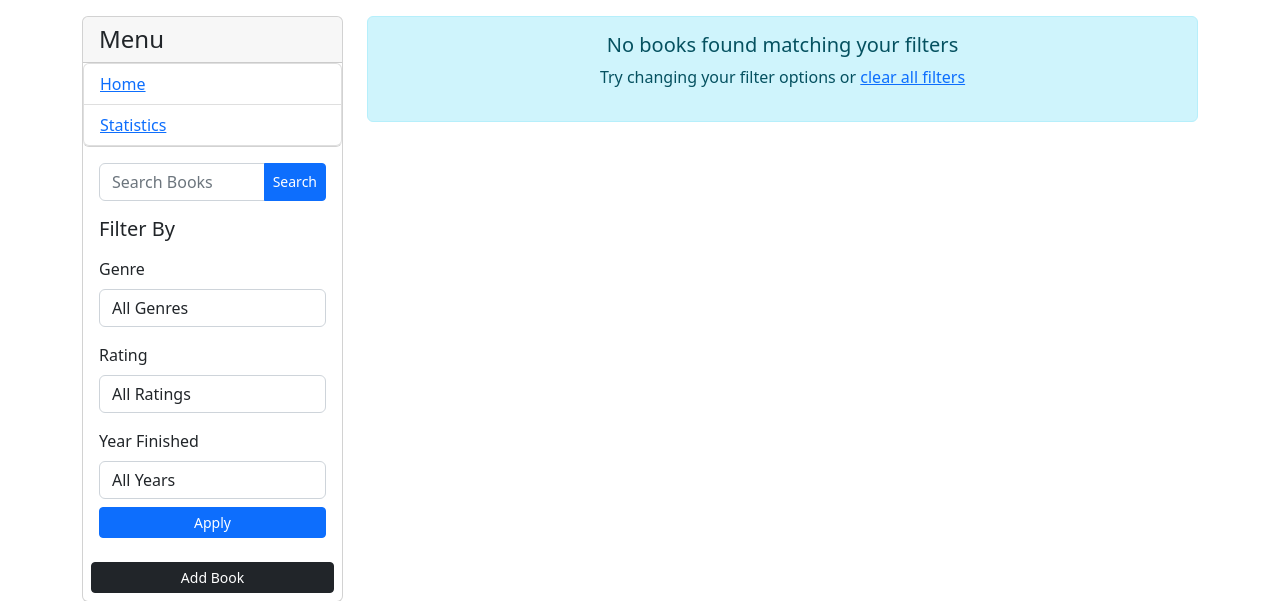
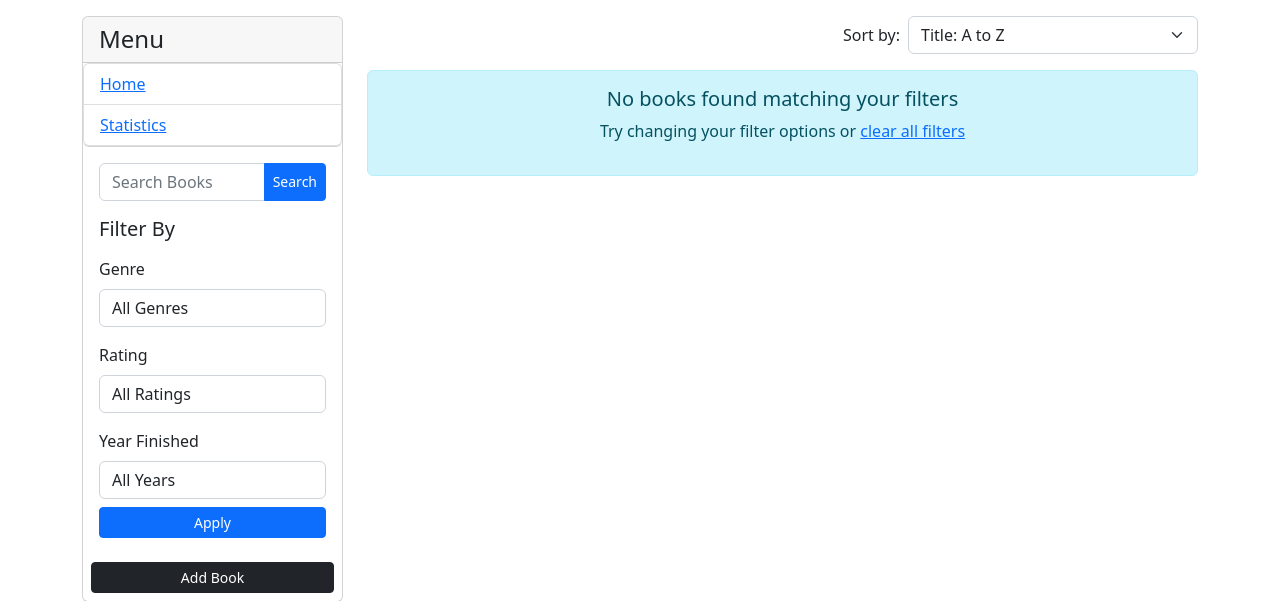
Before and after one commit to Jchute96/bookshelf, a Django app: page /books/ in a window 1280 px wide. Shown: the top 601 px of the page. Run offline with Django 5.2, Linux system fonts and the light colour scheme; data that the repository does not hold is empty.

Commit message:
Add sort feature with 6 sorting options

```diff
--- a/books/templates/books/home.html
+++ b/books/templates/books/home.html
@@ -15,13 +15,14 @@
                 </ul>
 
                 <!-- Form to filter in navbar using dropdowns-->
-            <div class ="p-3">
+                <div class="p-3">
                     <form method="GET" action="">
                         <div class="mb-3">
                             <!-- Create a horizontal grouping for the search input -->
                             <div class="input-group">
                                 <!-- Create a input box for input to use to search books or authors. If user enters a search value display that value when page updates to filter the search results -->
-                        <input type="search" id="search" name="search" class="form-control" placeholder="Search Books" {% if search %} value="{{search}}"{% endif %}>
+                                <input type="search" id="search" name="search" class="form-control"
+                                    placeholder="Search Books" {% if search %} value="{{search}}" {% endif %}>
                                 <button type="submit" class="btn btn-primary btn-sm">Search</button>
                             </div>
                         </div>
@@ -31,7 +32,8 @@
                             <!-- Genre filter options. Display current selected filter if chosen by user -->
                             <option value="">All Genres</option>
                             <option value="fiction" {% if genre == "fiction" %}selected{% endif %}>Fiction</option>
-                        <option value="nonfiction" {% if genre == "nonfiction" %}selected{% endif %}>Non-Fiction</option>
+                            <option value="nonfiction" {% if genre == "nonfiction" %}selected{% endif %}>Non-Fiction
+                            </option>
                             <option value="mystery" {% if genre == "mystery" %}selected{% endif %}>Mystery</option>
                             <option value="scifi" {% if genre == "scifi" %}selected{% endif %}>Science Fiction</option>
                             <option value="fantasy" {% if genre == "fantasy" %}selected{% endif %}>Fantasy</option>
@@ -57,11 +59,10 @@
                             <option value="">All Years</option>
                             {% for book_year in years %}
                             <!-- Display each year user has entered and use |stringformat:"s" to convert the year to a string to be compared to determine if selected or not -->
-                        <option value="{{ book_year.year }}" {% if year == book_year.year|stringformat:"s" %}selected{% endif %}>{{ book_year.year }}</option>
+                            <option value="{{ book_year.year }}" {% if year == book_year.year|stringformat:"s" %} selected{% endif %}>{{ book_year.year }}</option>
                             {% endfor %}
                         </select>
                         <button type="submit" class="btn btn-primary btn-sm mt-2 w-100">Apply</button>
-                </form>
                 </div>
                 <a href="{% url 'add-book' %}" class="m-2 btn btn-dark btn-sm">Add Book</a>
             </div>
@@ -69,6 +70,19 @@
         <!-- books here -->
         <div class="col-md-9 mt-3">
             <div class="row">
+                <!-- Create a container for the sort feature -->
+                <div class="mb-3 d-flex justify-content-end align-items-center">
+                    <p class="mb-0 me-2">Sort by:</p>
+                    <!-- Create a dropdown for sorting options and use onchange to apply the selected sort option when it is picked -->
+                    <select name="sort" class="form-select" style="width: auto;" onchange="this.form.submit()">
+                        <option value="title_asc" {% if sort == "title_asc" %}selected{% endif %}>Title: A to Z</option>
+                        <option value="author_asc" {% if sort == "author_asc" %}selected{% endif %}>Author: A to Z</option>
+                        <option value="rating_desc" {% if sort == "rating_desc" %}selected{% endif %}>Rating: High to Low</option>
+                        <option value="rating_asc" {% if sort == "rating_asc" %}selected{% endif %}>Rating: Low to High</option>
+                        <option value="date_desc" {% if sort == "date_desc" %}selected{% endif %}>Date Finished: Newest to Oldest</option>
+                        <option value="date_asc" {% if sort == "date_asc" %}selected{% endif %}>Date Finished: Oldest to Newest</option>
+                    </select>
+                </div>
                 <!-- using a for loop to loop through all the books -->
                 {% for book in books %}
                 <div class="col-md-4">
@@ -76,22 +90,26 @@
                         <a href="{% url 'book-detail' book.id %}">
                             <!-- this is the book image -->
                             {% if book.image %}
-                                <img src="{{ book.image.url }}" class="card-img-top" style="width:100%; height:auto; max-height:325px;" />
+                            <img src="{{ book.image.url }}" class="card-img-top"
+                                style="width:100%; height:auto; max-height:325px;" />
                             {% else %}
                             <!-- Display placeholder image if no book cover was uploaded -->
                             <img src="/static/images/placeholder.png" class="card-img-top" style="height:325px;" />
                             {% endif %}
                         </a>
-                        <div class="card-body" style="display: flex; flex-direction: column; justify-content: space-between;">
+                        <div class="card-body"
+                            style="display: flex; flex-direction: column; justify-content: space-between;">
                             <div>
                                 <!-- Limits the title to 2 lines with ellipsis if it is too long using webkit-line-clamp -->
-                                <h4 class="card-text" style="overflow: hidden; text-overflow: ellipsis; display: -webkit-box; -webkit-line-clamp: 2; line-clamp: 2; -webkit-box-orient: vertical;">
+                                <h4 class="card-text"
+                                    style="overflow: hidden; text-overflow: ellipsis; display: -webkit-box; -webkit-line-clamp: 2; line-clamp: 2; -webkit-box-orient: vertical;">
                                     {{ book.title }}
                                 </h4>
                                 <p class="text-muted"><small>by <u>{{book.author}}</u></small></p>
                                 <h5>{{book.get_star_display}}</h5>
                             </div>
-                            <a href="{% url 'book-detail' book.id %}" class="m-2 btn btn-outline-dark btn-sm">View Book</a>
+                            <a href="{% url 'book-detail' book.id %}" class="m-2 btn btn-outline-dark btn-sm">View
+                                Book</a>
                         </div>
                     </div>
                 </div>
@@ -104,6 +122,7 @@
                     </div>
                 </div>
                 {% endfor %}
+                </form>
             </div>
         </div>
     </div>
--- a/books/views.py
+++ b/books/views.py
@@ -41,8 +41,24 @@ def home(request):
     if year:
         books = books.filter(date_finished__year=year)
 
+    sort = request.GET.get('sort')
+    # Apply the specific sort selected by user if chosen
+    match sort:
+        case 'title_asc':
+            books = books.order_by('title')
+        case 'author_asc':
+            books = books.order_by('author')
+        case 'rating_desc':
+            books = books.order_by('-rating')
+        case 'rating_asc':
+            books = books.order_by('rating')
+        case 'date_desc':
+            books = books.order_by('-date_finished')
+        case 'date_asc':
+            books = books.order_by('date_finished')
+
     # Include these variables that will be used in the templates
-    context = {'books': books, 'years': years, 'genre': genre, 'rating': rating, 'year': year, 'search': search}
+    context = {'books': books, 'years': years, 'genre': genre, 'rating': rating, 'year': year, 'search': search, 'sort': sort}
     return render(request, 'books/home.html', context)
 
 # List a single book and take a books id as an argument
```
Also changed, not shown: README.md. Lines whose indentation alone changed are shown as unchanged.
